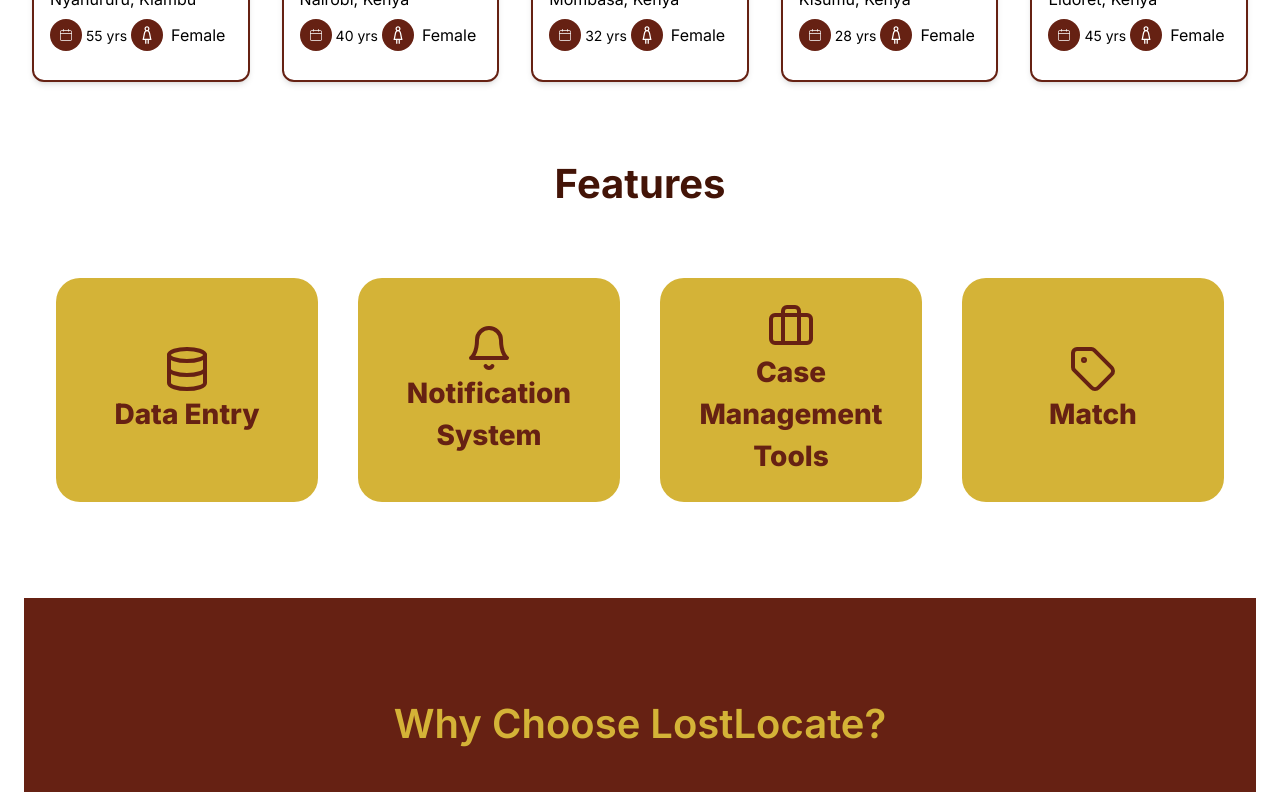
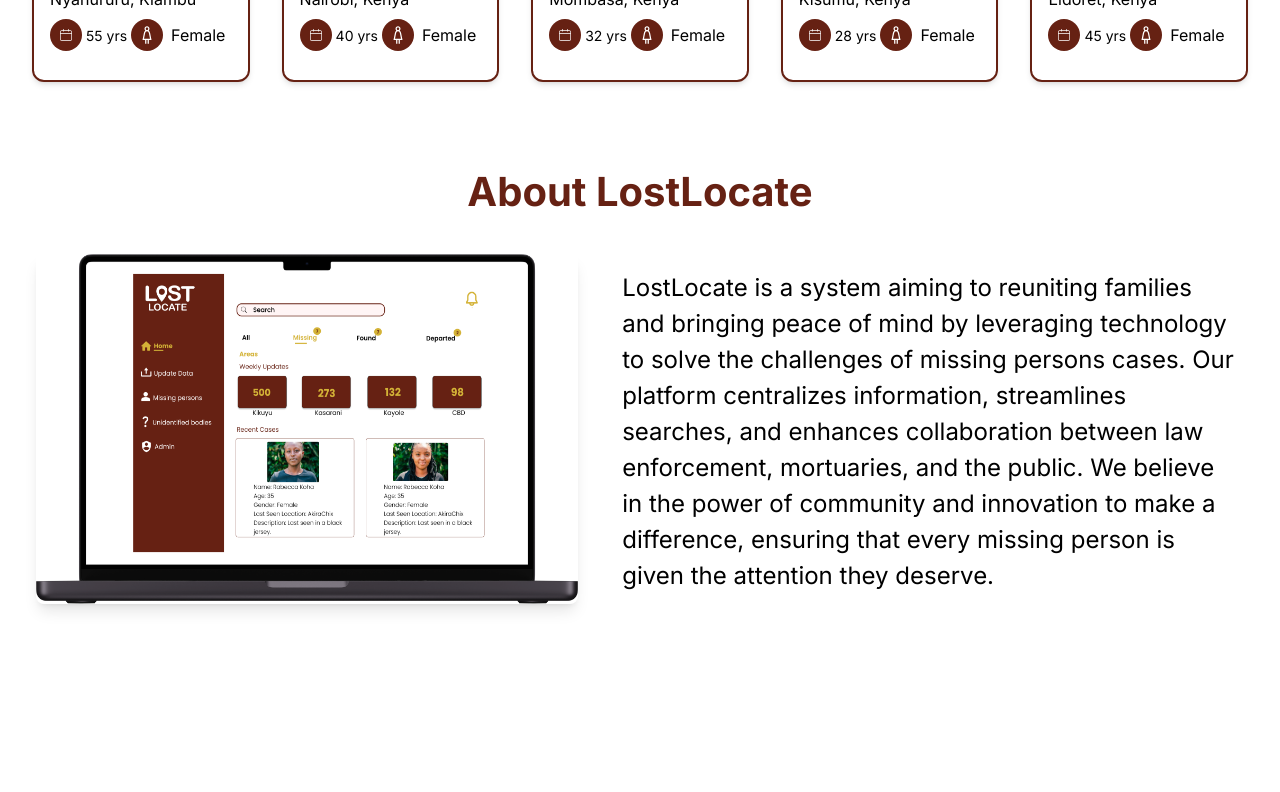
Before and after one commit to akirachix/Upile-Informational, a Next.js app in the folder lost-locate/: page / in a window 1280 px wide. Shown: the part 1200-1992 px from the top of the page. Built offline with nearby package versions, Linux system fonts and the light colour scheme.

Commit message:
Updates about section

```diff
--- /dev/null
+++ b/lost-locate/src/app/components/About/index.tsx
@@ -0,0 +1,41 @@
+import React from 'react';
+import Image from 'next/image';
+
+const About = () => {
+  return (
+    <div className="flex flex-col items-center justify-evenly p-6 bg-white text-center ">
+      <h1 className="text-[20px] sm:text-[24px] md:text-[32px] lg:text-[38px] xl:text-[40px] nh:text-[36px] im:text-[40px] nhp:text-[34px] text-[#662113] font-bold mt-2 mb-2">
+      About LostLocate
+      </h1>
+      <div className="flex flex-col md:flex-row gap-4 w-full md:grid lg:flex 2xl:flex-row ms:flex-row nh:flex-row">
+        <div className="mt-6 flex justify-center md:justify-center ms:justify-center ms:ml-6 md:mr-6">
+          <Image
+            src="/media/Group 1.png"
+            alt="LostLocate App Screenshot"
+            width={700}
+            height={400}
+            className="rounded-lg shadow-lg md:w-[750px] md:h-[470px] lg:w-[650px] lg:h-[300px] xl:h-[350px] lg:ml-[24px] ms:w-[650px] ms:h-[350px] nh:w-[700px] nh:h-[250px] "
+          />
+        </div>
+
+        <div className="w-full md:w-[800px] ms:w-[860px] ls:w-[930px] ms:mt-6 nh:mt-4 ls:mt-2 p-4">
+        <p className="text-[16px] sm:text-[18px] md:text-[28px] lg:text-[24px] xl:text-[24px] 2xl:text[30px] nh:text-[18px] im:text-[28px] nhp:text-[24px] ls:text-[28px] text-left mt-4 md:mt-12 w-full text-black-700 mb-4 lg:mt-6 xl:mt-6">
+          LostLocate is a system aiming to reuniting families and bringing peace of mind by leveraging technology to solve the challenges of missing persons cases. Our platform centralizes information, streamlines searches, and enhances collaboration between law enforcement, mortuaries, and the public. We believe in the power of community and innovation to make a difference, ensuring that every missing person is given the attention they deserve.
+          </p>
+          <div className="flex flex-col md:flex-row justify-center space-y-4 md:space-y-0 md:space-x-4 mt-8">
+            <div className="bg-brown-800 text-white p-4 rounded-lg flex flex-col items-center">
+              <div className="text-[20px] sm:text-[22px] md:text-[24px] lg:text-[26px] xl:text-[28px] font-bold">500</div>
+              <div className="text-[14px] sm:text-[16px] md:text-[18px] lg:text-[20px] xl:text-[22px]">Missing Cases</div>
+            </div>
+            <div className="bg-brown-800 text-white p-4 rounded-lg flex flex-col items-center">
+              <div className="text-[20px] sm:text-[22px] md:text-[24px] lg:text-[26px] xl:text-[28px] font-bold">273</div>
+              <div className="text-[14px] sm:text-[16px] md:text-[18px] lg:text-[20px] xl:text-[22px]">Resolved Cases</div>
+            </div>
+          </div>
+        </div>
+      </div>
+    </div>
+  );
+};
+
+export default About;
--- a/lost-locate/src/app/page.tsx
+++ b/lost-locate/src/app/page.tsx
@@ -6,6 +6,7 @@
 import Features from "./components/Features";
 import Updates from "./components/Updates";
 import Footer from "./components/Footer";
+import About from "./components/About";
 
   export default function Home() {
     return (
@@ -13,6 +14,7 @@
         <main>
          <Landing/>
          <Updates/>
+         <About/>
          <Features/>
          <Mission/>
       <Testimonies/>
```
Also changed, not shown: lost-locate/tailwind.config.ts (+7 -27 lines), lost-locate/public/media/Group 1.png (added), lost-locate/public/media/Interface.png (deleted).
